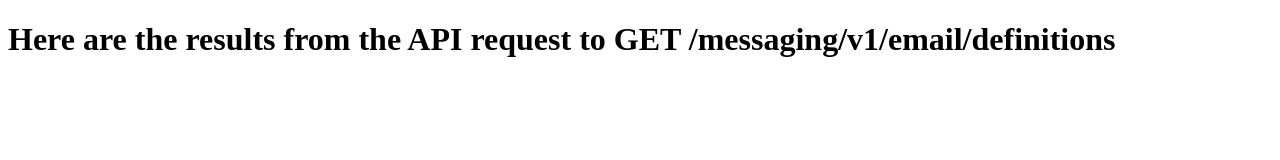
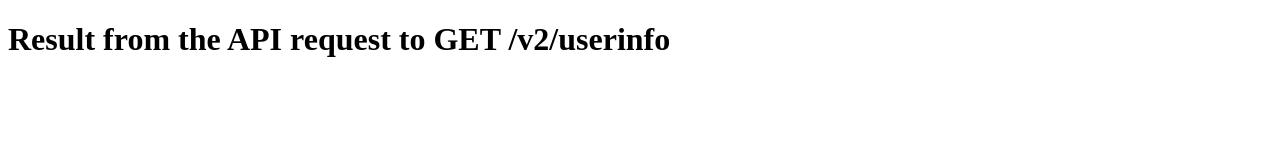
Before and after one commit to tcrennSolganeo/ExampleSfmcApp, a website: page views/index.html in a window 1280 px wide. Drawn offline with Linux system fonts and the light colour scheme.

Commit message:
Change API request

```diff
--- a/views/index.html
+++ b/views/index.html
@@ -6,7 +6,7 @@
     <title>API Response</title>
 </head>
 <body>
-    <h1>Here are the results from the API request to GET /messaging/v1/email/definitions</h1>
+    <h1>Result from the API request to GET /v2/userinfo</h1>
     <pre id="response"></pre>
 </body>
 </html>
```
Also changed, not shown: routes/index.js (+7 -1 lines).
